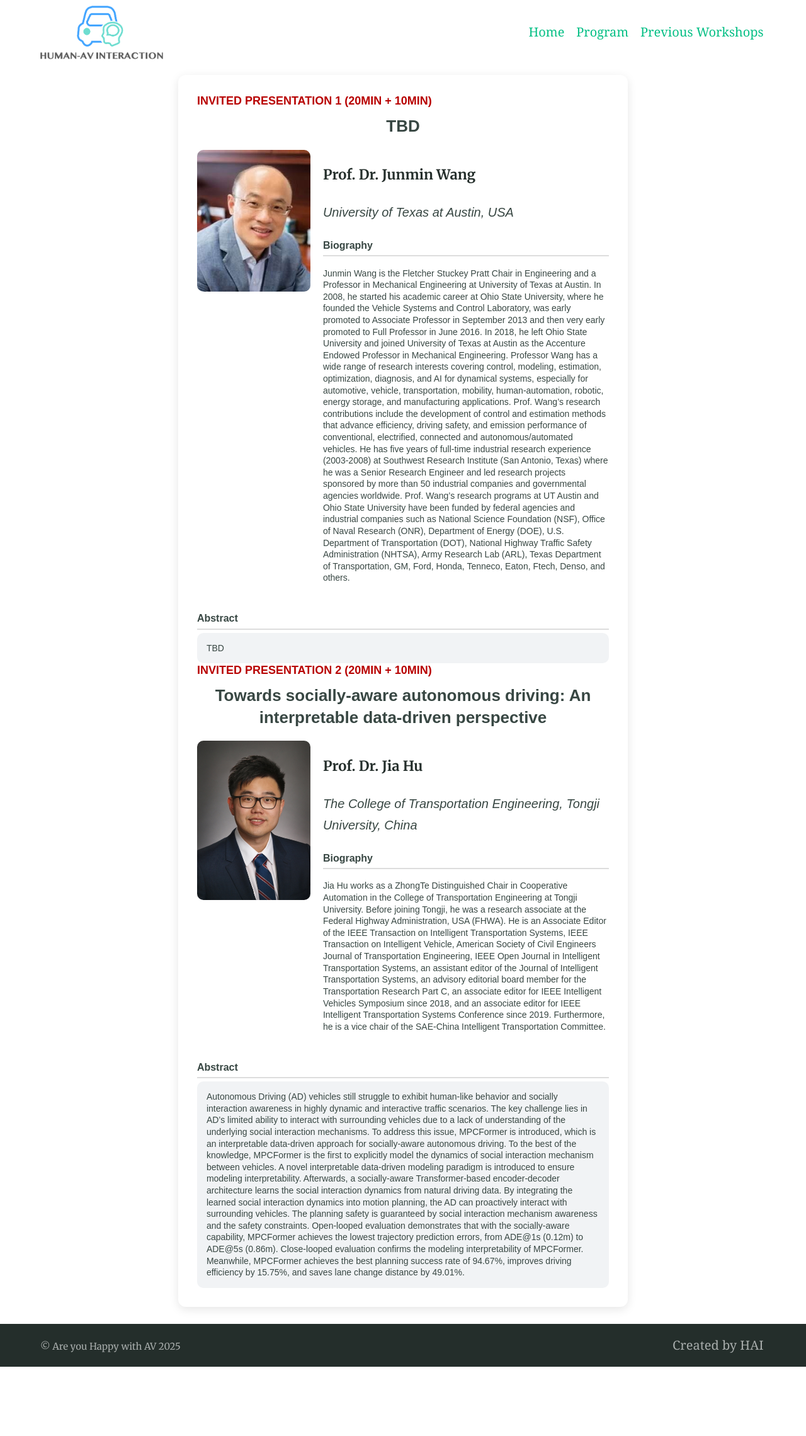
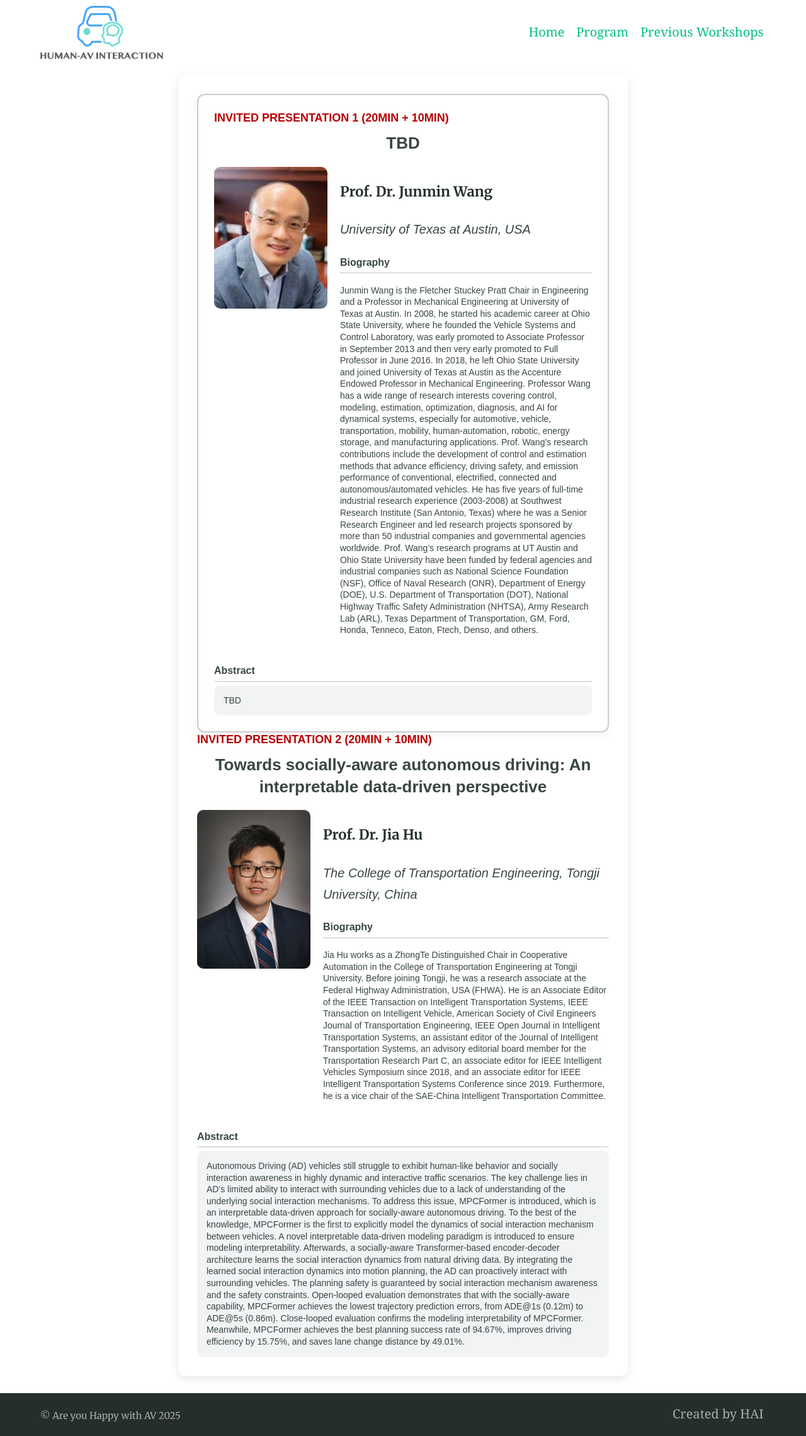
Before and after one commit to Are-You-Happy-with-AV/are-you-happy-with-av.github.io, a Jekyll site: the page built from test.md, in a window 1280 px wide. Shown: the whole page at 63% size. Built offline with Jekyll 4.4.1, drawn with Linux system fonts in a browser that asks for light colours; our own code applies the rules of GitHub Pages for plain Markdown files; before the commit the page ends 2170 px from its top, so only the background shows below that.

Commit message:
Update test.md

```diff
--- a/test.md
+++ b/test.md
@@ -1,5 +1,5 @@
 <div style="background:#fff; border-radius:12px; padding:30px;  width:100%; margin:auto; box-shadow:0 4px 15px rgba(0,0,0,0.1); font-family:Arial, sans-serif; line-height:1.33;">
-
+<div style="border:2px solid #ccc; border-radius:12px; padding:25px; background:#fff; box-shadow:0 4px 15px rgba(0,0,0,0.05);">
 <!-- Title -->
   <div style="color:#b80000; font-weight:bold; margin-bottom:10px; font-size:18px;">
     INVITED PRESENTATION 1 (20MIN + 10MIN)
@@ -28,6 +28,7 @@
   <div style="background:#f1f3f5; padding:15px; border-radius:10px; font-size:14px;">
    TBD
   </div>
+</div>
 
   <!-- Title -->
   <div style="color:#b80000; font-weight:bold; margin-bottom:10px; font-size:18px;">
```
